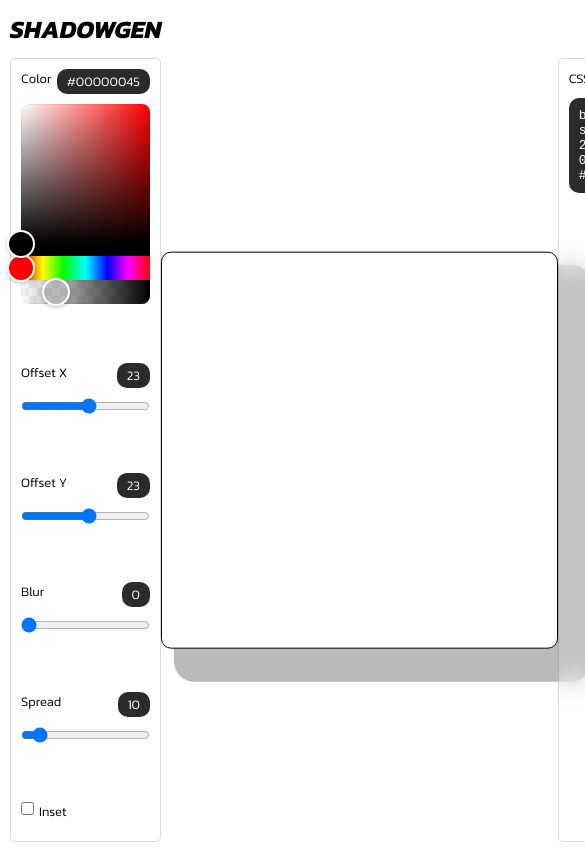
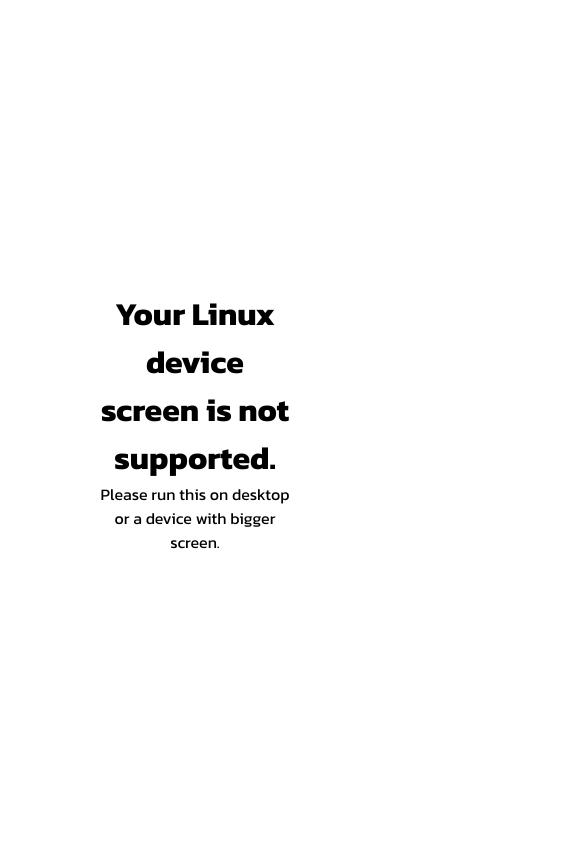
Before and after one commit to daviduzondu/Shadowgen, a React (Vite) app: page / in a window 390 px wide. Shown: the top 852 px of the page, 585 px wide, since content can reach past the window. Built offline with nearby package versions, Linux system fonts and the light colour scheme.

Commit message:
Made a few changes

```diff
--- a/src/App.css
+++ b/src/App.css
@@ -9,6 +9,7 @@
 
 body {
   margin: 10px;
+  overflow: hidden;
 }
 
 .mainApp {
@@ -48,7 +49,6 @@
   display: flex;
   flex-direction: column;
   width: 100%;
-
 }
 
 .codeOutput {
@@ -96,3 +96,11 @@
 .labelText {
   display: flex;
 }
+
+.responsive {
+  position: absolute;
+  top:50%;
+  left:50%;
+  transform: translate(-50%, -50%);
+  text-align: center;
+}
--- a/src/App.jsx
+++ b/src/App.jsx
@@ -1,14 +1,40 @@
+import { useEffect, useState } from 'react'
 import './App.css'
 import Header from './components/Header'
 import Container from './components/Container'
 
 function App() {
+  const [windowWidth, setWindowWidth] = useState(window.innerWidth);
+
+  useEffect(() => {
+    window.addEventListener('resize', () => {
+      console.log(window)
+      setWindowWidth(window.innerWidth)
+    })
+  }, [windowWidth])
+
   return (
     <div className="App">
-      <Header />
-      <div className='mainApp'>
-        <Container />
-      </div>
+      {
+        window.innerWidth > 680 ?
+          <>
+            <Header />
+            <div className='mainApp'>
+              <Container />
+            </div>
+          </>
+          :
+          <div className='responsive'>
+
+            <div>
+            <h1>
+              Your {window.clientInformation.userAgentData.platform} device screen is not supported.
+            </h1>
+              Please run this on desktop or a device with bigger screen.
+
+            </div>
+          </div>
+      }
     </div>
   )
 }
```
